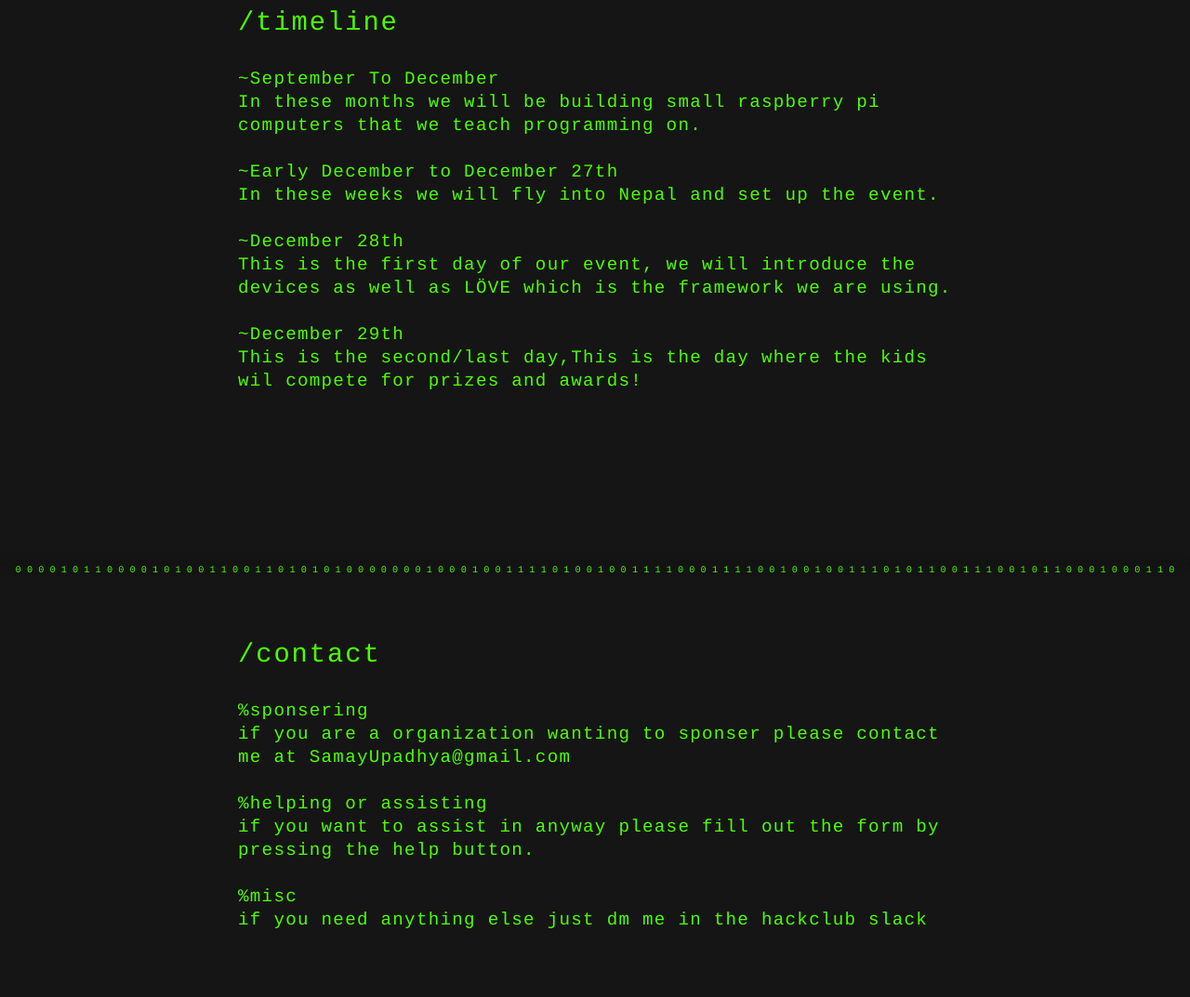
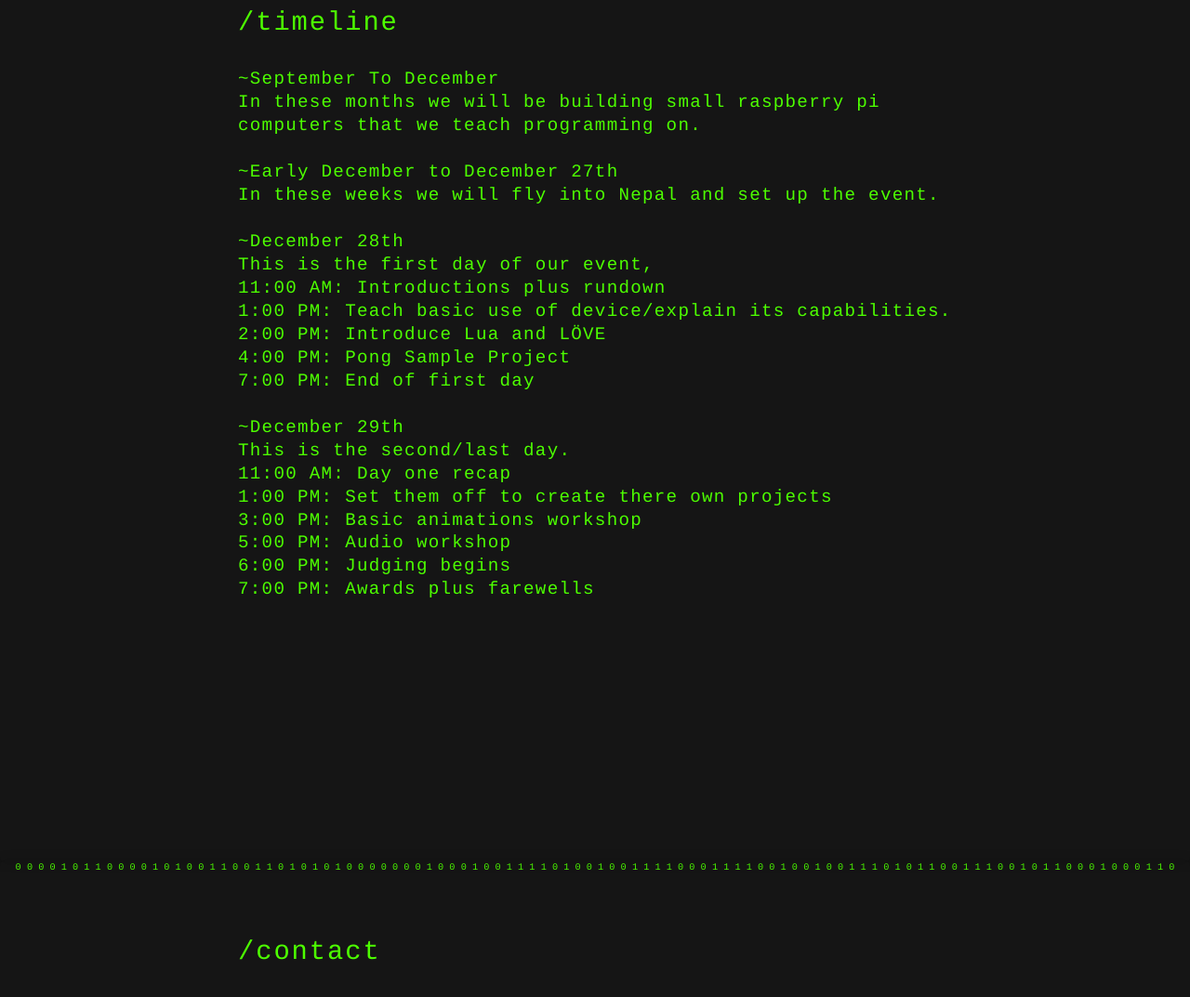
Before and after one commit to notsamay/HHacks, a plain HTML site: page HimilayanHacks/index.html in a window 1280 px wide. Shown: the part 1593-2666 px from the top of the page at 93% size. Drawn offline with Linux system fonts and the light colour scheme; a web font is replaced by a local one.

Commit message:
Add files via upload

```diff
--- a/HimilayanHacks/index.html
+++ b/HimilayanHacks/index.html
@@ -93,10 +93,21 @@
                 <p class="tp">In these weeks we will fly into Nepal and set up the event.</p>
                 <br>
                 <p>~December 28th</p>
-                <p class="tp">This is the first day of our event, we will introduce the devices as well as LÖVE which is the framework we are using.</p>
+                <p class="tp">This is the first day of our event,</p>
+                <p class="tp">11:00 AM: Introductions plus rundown</p>
+                <p class="tp">1:00 PM: Teach basic use of device/explain its capabilities.</p>
+                <p class="tp">2:00 PM: Introduce Lua and LÖVE</p>
+                <p class="tp">4:00 PM: Pong Sample Project</p>
+                <p class="tp">7:00 PM: End of first day</p>
                 <br>
                 <p>~December 29th</p>
-                <p class="tp">This is the second/last day,This is the day where the kids wil compete for prizes and awards!</p>
+                <p class="tp">This is the second/last day.</p>
+                <p class="tp">11:00 AM: Day one recap</p>
+                <p class="tp">1:00 PM: Set them off to create there own projects</p>
+                <p class="tp">3:00 PM: Basic animations workshop</p>
+                <p class="tp">5:00 PM: Audio workshop</p>
+                <p class="tp">6:00 PM: Judging begins</p>
+                <p class="tp">7:00 PM: Awards plus farewells </p>
 
 
 
--- a/HimilayanHacks/style.css
+++ b/HimilayanHacks/style.css
@@ -185,7 +185,7 @@ section {
 
     position: relative;
     overflow: hidden;
-    height: 85vh;
+    height: 125vh;
 
 }
 p{
```
